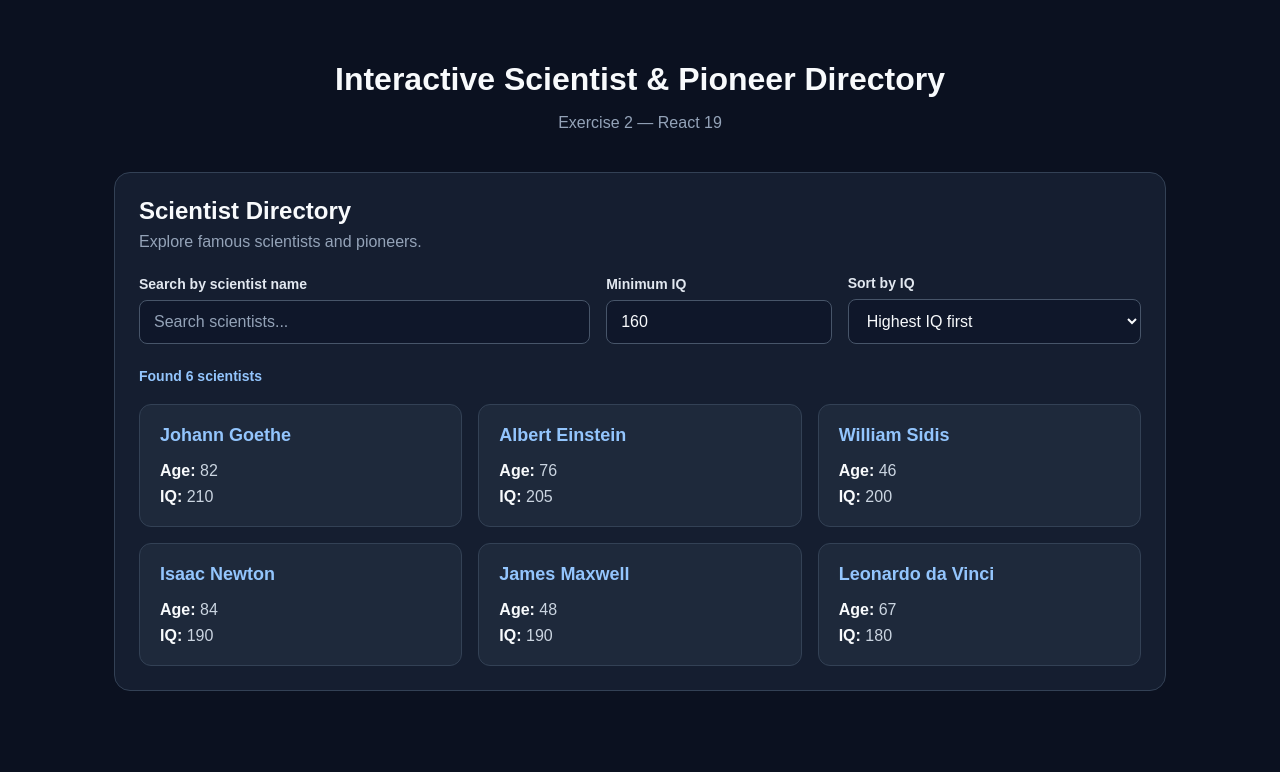
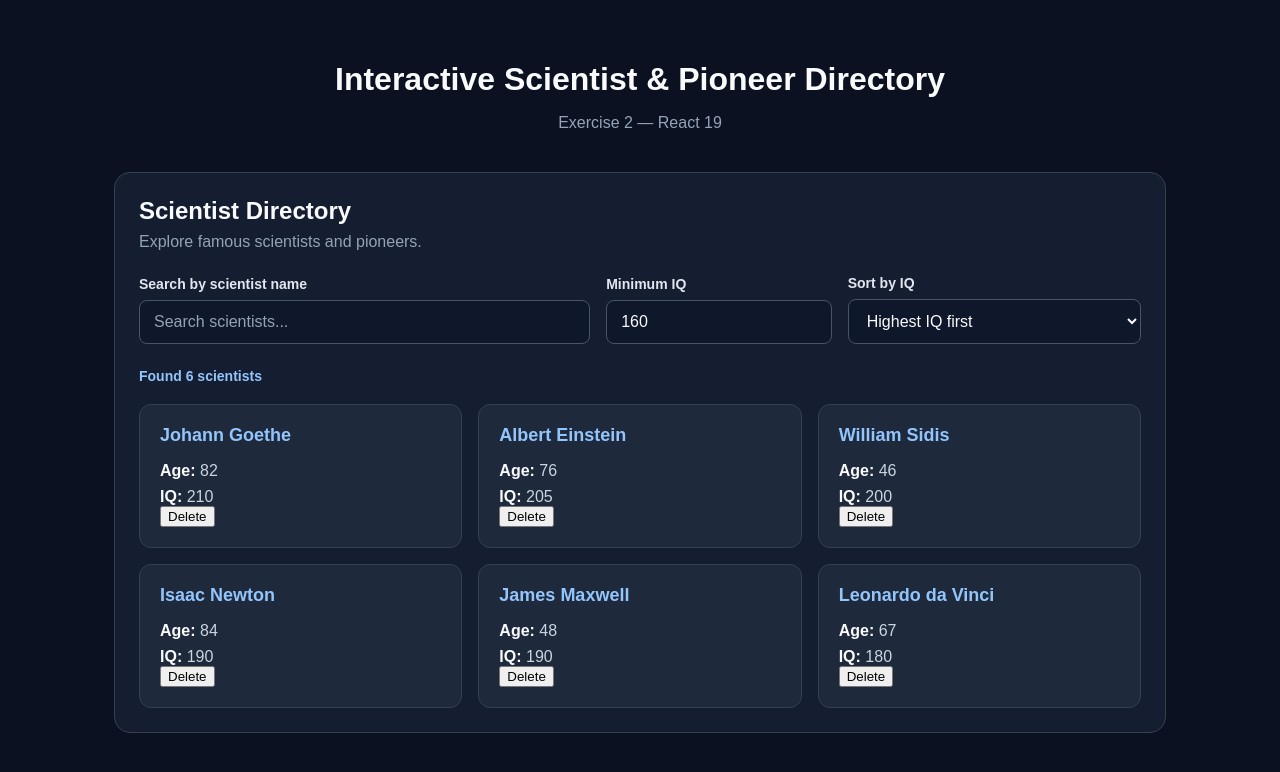
Before and after one commit to tran04012006/24521812_NgoBichTran_Lab3, a React (Vite) app in the folder scientist-directory/: page / in a window 1280 px wide. Shown: the top 772 px of the page. Built offline with nearby package versions, Linux system fonts and the light colour scheme.

Commit message:
feat(ex2): implement immutable scientist deletion

```diff
--- a/scientist-directory/src/components/ScientistDirectory.jsx
+++ b/scientist-directory/src/components/ScientistDirectory.jsx
@@ -3,37 +3,22 @@ import { useId, useState } from "react";
 import { SMART_PEOPLE } from "../data/scientists.js";
 
 function ScientistDirectory() {
-  // ============================================
   // 1. Independent states
-  // ============================================
-
+  const [people, setPeople] = useState(SMART_PEOPLE);
   const [query, setQuery] = useState("");
   const [minIq, setMinIq] = useState(160);
   const [sortBy, setSortBy] = useState("iq-desc");
 
-  // ============================================
   // 2. Accessible IDs
-  // ============================================
-
   const searchId = useId();
   const minIqId = useId();
   const sortId = useId();
 
-  // ============================================
-  // 3. Normalize filter values
-  // ============================================
-
+  // 3. Derived values
   const normalizedQuery = query.trim().toLowerCase();
-
-  // An empty IQ input means no restriction
   const effectiveMinIq = minIq ?? 0;
 
-  // ============================================
-  // 4. Derived-state pipeline
-  // ============================================
-
-  const visiblePeople = SMART_PEOPLE
-    // Filter by name and minimum IQ
+  const visiblePeople = people
     .filter((person) => {
       const matchesName = person.name
         .toLowerCase()
@@ -43,18 +28,13 @@ function ScientistDirectory() {
 
       return matchesName && matchesIq;
     })
-
-    // Sort filtered results without mutation
     .toSorted((a, b) =>
       sortBy === "iq-desc"
         ? b.iq - a.iq
         : a.iq - b.iq
     );
 
-  // ============================================
-  // 5. Event handlers
-  // ============================================
-
+  // 4. Event handlers
   const handleSearchChange = (event) => {
     setQuery(event.target.value);
   };
@@ -69,10 +49,14 @@ function ScientistDirectory() {
     setSortBy(event.target.value);
   };
 
-  // ============================================
+  // 5. Immutable deletion
+  const handleDelete = (id) => {
+    setPeople((prevPeople) =>
+      prevPeople.filter((person) => person.id !== id)
+    );
+  };
+
   // 6. Render
-  // ============================================
-
   return (
     <section
       className="scientist-directory"
@@ -80,24 +64,18 @@ function ScientistDirectory() {
     >
       <div className="directory-header">
         <h2>Scientist Directory</h2>
-
-        <p>
-          Explore famous scientists and pioneers.
-        </p>
+        <p>Explore famous scientists and pioneers.</p>
       </div>
 
-      {/* Interactive controls */}
       <form
         className="directory-controls"
         role="search"
         onSubmit={(event) => event.preventDefault()}
       >
-        {/* Name search */}
         <div className="form-group">
           <label htmlFor={searchId}>
             Search by scientist name
           </label>
-
           <input
             id={searchId}
             type="search"
@@ -107,12 +85,10 @@ function ScientistDirectory() {
           />
         </div>
 
-        {/* Minimum IQ filter */}
         <div className="form-group">
           <label htmlFor={minIqId}>
             Minimum IQ
           </label>
-
           <input
             id={minIqId}
             type="number"
@@ -123,12 +99,10 @@ function ScientistDirectory() {
           />
         </div>
 
-        {/* IQ sorting */}
         <div className="form-group">
           <label htmlFor={sortId}>
             Sort by IQ
           </label>
-
           <select
             id={sortId}
             value={sortBy}
@@ -137,7 +111,6 @@ function ScientistDirectory() {
             <option value="iq-desc">
               Highest IQ first
             </option>
-
             <option value="iq-asc">
               Lowest IQ first
             </option>
@@ -145,7 +118,6 @@ function ScientistDirectory() {
         </div>
       </form>
 
-      {/* Accessible live result count */}
       <p
         className="result-count"
         role="status"
@@ -157,7 +129,6 @@ function ScientistDirectory() {
           : "scientists"}
       </p>
 
-      {/* Scientist list */}
       {visiblePeople.length > 0 ? (
         <div className="scientist-list">
           {visiblePeople.map((person) => (
@@ -171,21 +142,26 @@ function ScientistDirectory() {
                 <p>
                   <strong>Age:</strong> {person.age}
                 </p>
-
                 <p>
                   <strong>IQ:</strong> {person.iq}
                 </p>
               </div>
+
+              <button
+                type="button"
+                className="delete-button"
+                aria-label={`Delete ${person.name}`}
+                onClick={() => handleDelete(person.id)}
+              >
+                Delete
+              </button>
             </article>
           ))}
         </div>
       ) : (
         <div className="empty-state">
           <p>No scientists found.</p>
-
-          <p>
-            Try changing your search or minimum IQ.
-          </p>
+          <p>Try changing your search or minimum IQ.</p>
         </div>
       )}
     </section>
```
Also changed, not shown: 1 other file (tests, documents, lock files or other folders).
